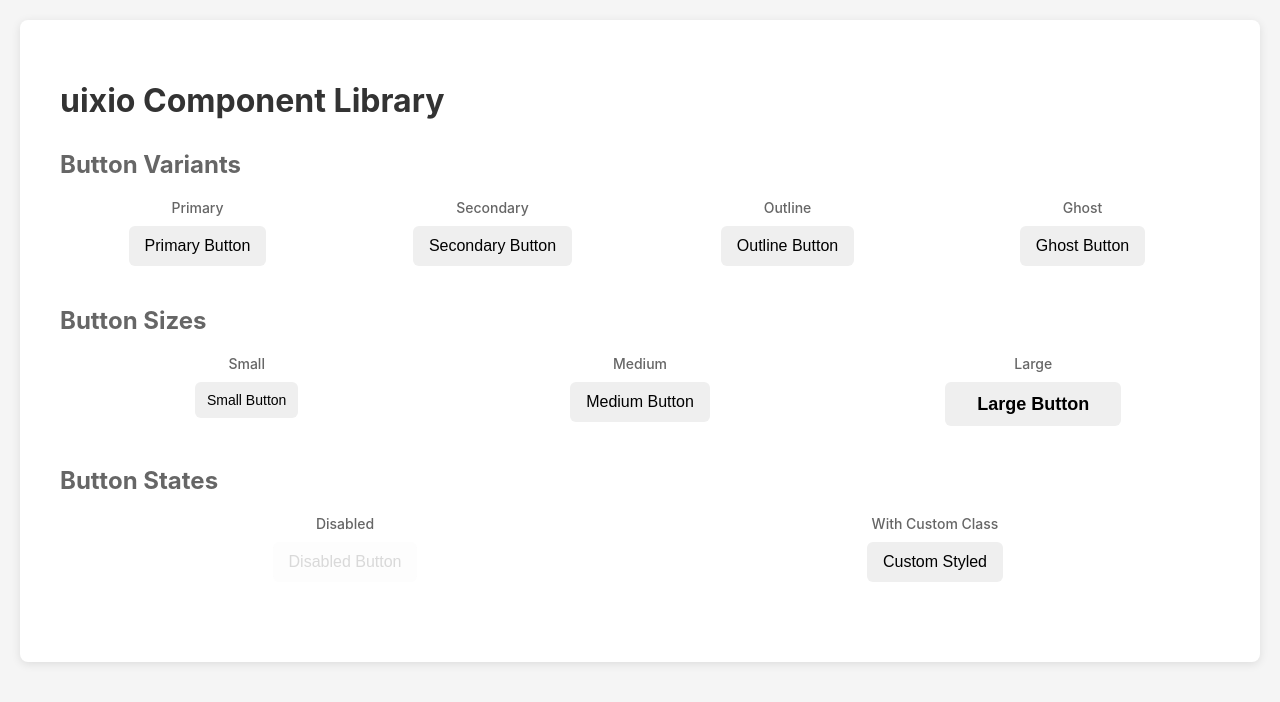
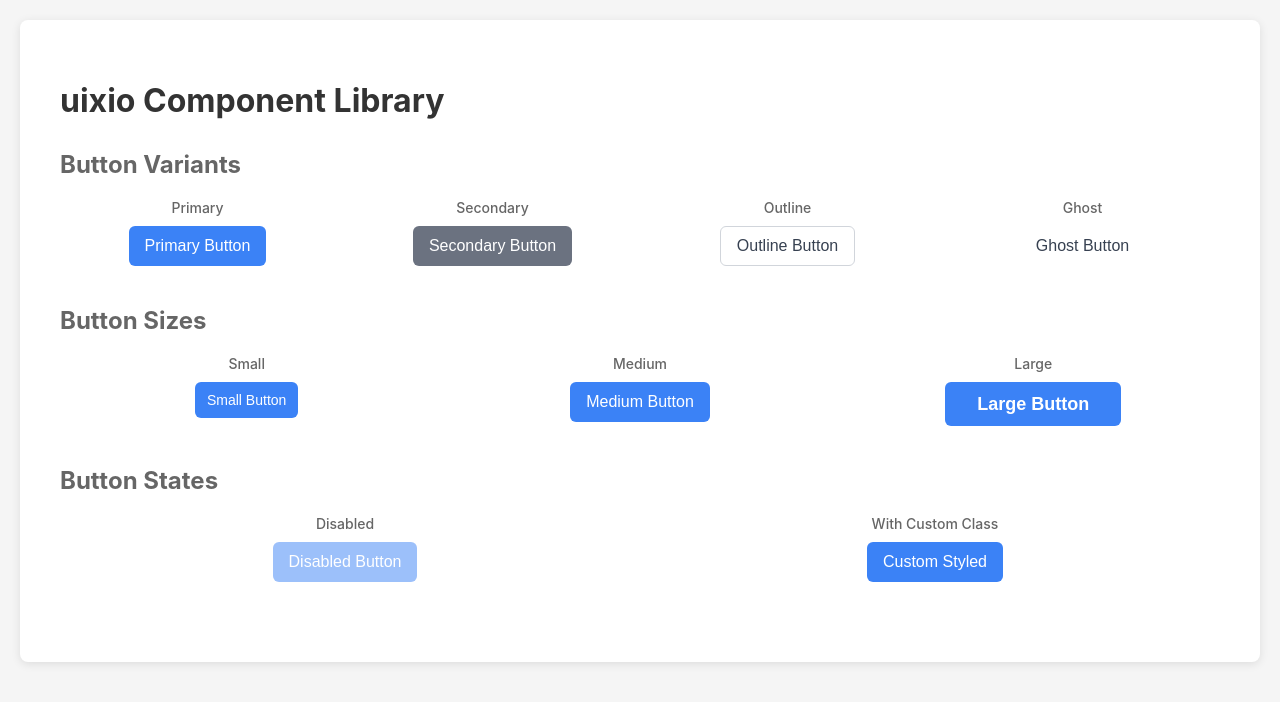
Before and after one commit to o-datsiura/uixio, a React (Vite) app: page / in a window 1280 px wide. Shown: the top 702 px of the page. Built offline with nearby package versions, Linux system fonts and the light colour scheme.

Commit message:
feat!: Add variant prop to Button component

```diff
--- a/src/components/button/button.tsx
+++ b/src/components/button/button.tsx
@@ -1,4 +1,4 @@
-import { FC, ButtonHTMLAttributes, ReactNode } from 'react';
+import type { FC, ButtonHTMLAttributes, ReactNode } from 'react';
 
 import styles from '@styles/button/button.module.css';
 
@@ -10,10 +10,13 @@ export interface ButtonProps extends ButtonHTMLAttributes<HTMLButtonElement> {
 
 export const Button: FC<ButtonProps> = ({
   size = 'md',
+  variant = 'primary',
   children,
   ...props
 }) => {
-  const classes = [styles['button'], styles[size]].filter(Boolean).join(' ');
+  const classes = [styles['button'], styles[variant], styles[size]]
+    .filter(Boolean)
+    .join(' ');
 
   return (
     <button className={classes} {...props}>
```
Also changed, not shown: package.json (+6 -2 lines), .oxlintrc.json, 1 other file (tests, documents, lock files or other folders).
